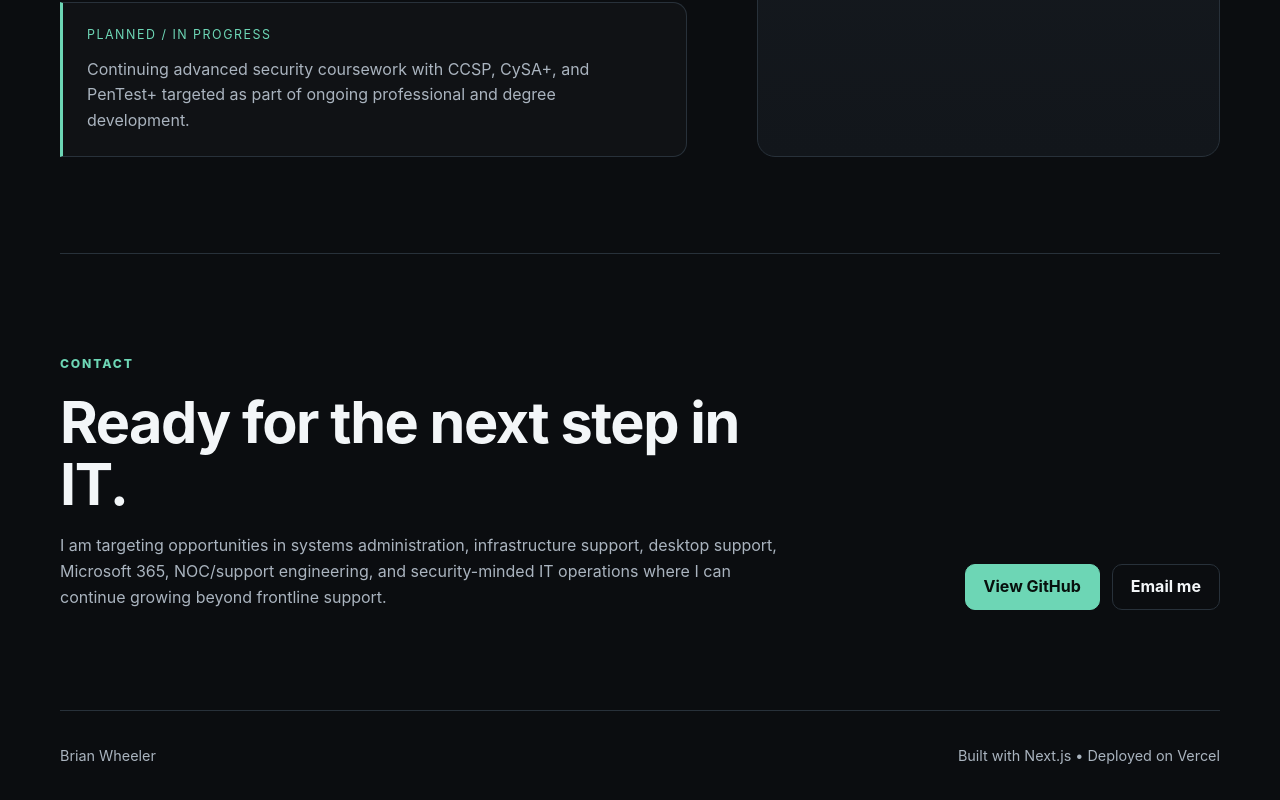
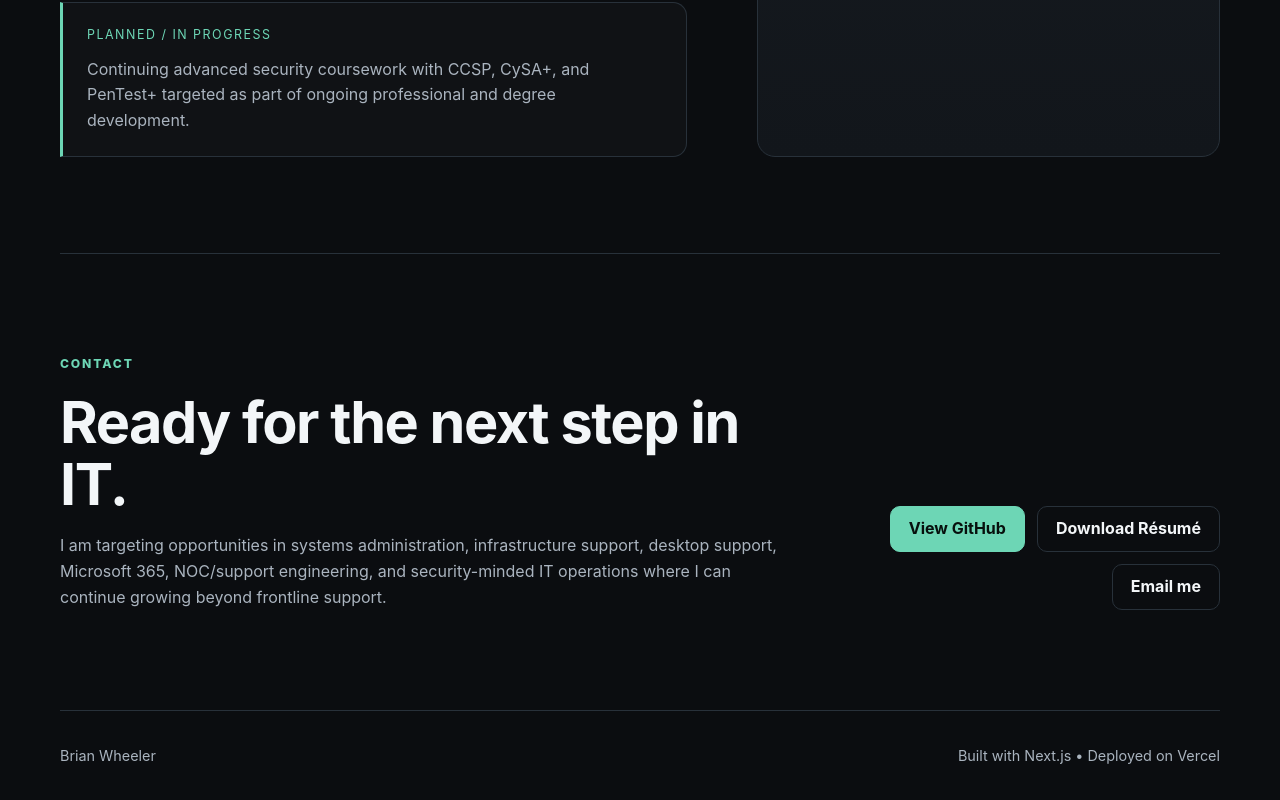
Before and after one commit to Wheelbc-Virtura/portfolio, a Next.js app: page / in a window 1280 px wide. Shown: the part 4748-5548 px from the top of the page. Built offline with nearby package versions, Linux system fonts and the light colour scheme.

Commit message:
add resume and download button

```diff
--- a/app/page.tsx
+++ b/app/page.tsx
@@ -379,21 +379,13 @@ export default function Home() {
             View GitHub
           </a>
 
-          {/*
-            Add your resume PDF to:
-            public/Brian-Wheeler-Resume.pdf
-
-            Then uncomment this button:
-
-            <a
-              className="button secondary"
-              href="/Brian-Wheeler-Resume.pdf"
-              target="_blank"
-              rel="noreferrer"
-            >
-              Download résumé
-            </a>
-          */}
+          <a
+            className="button secondary"
+            href="/Brian-Wheeler-Resume.pdf"
+            download
+          >
+            Download Résumé
+          </a>
 
           <a
             className="button secondary"
```
Also changed, not shown: 1 other file (tests, documents, lock files or other folders).
